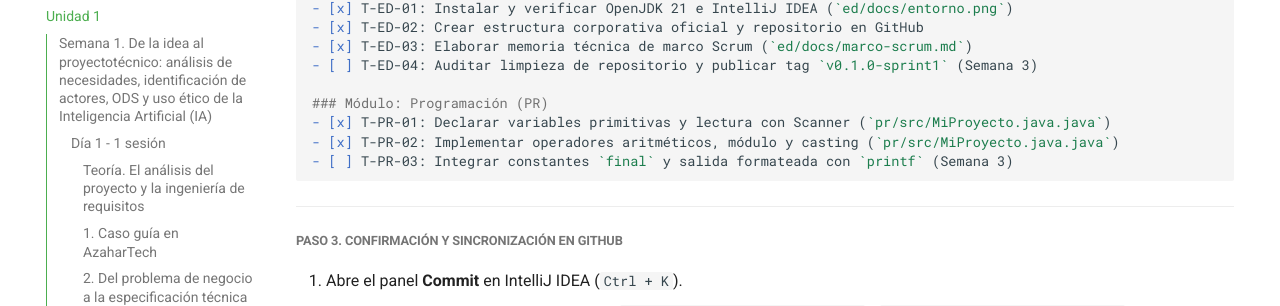
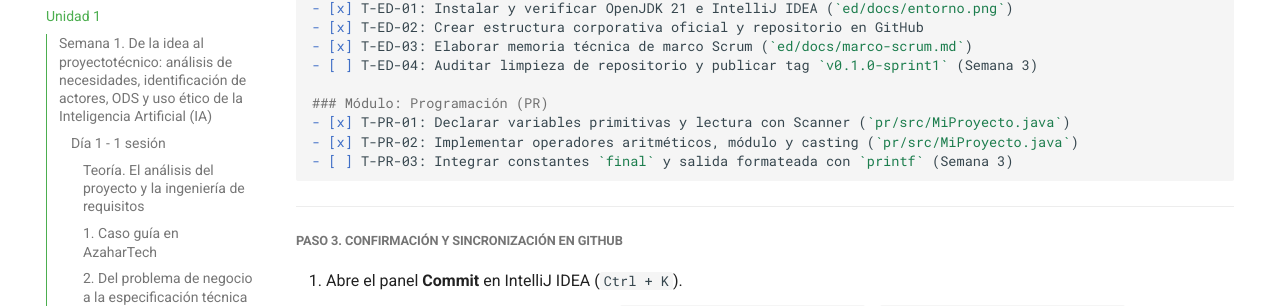
Before and after one commit to garmarcj/DAM-PI-20262027, an MkDocs documentation site: the page built from docs/unidad1.md, in a window 1280 px wide and 900 px high, scrolled down 7742 px. Shown: the part 147-453 px from the top of the window. Built offline with MkDocs 1.6.1 and Material for MkDocs 9.7.7, drawn with Linux system fonts in a browser that asks for light colours.

Commit message:
[Curso 2026-2027] Cambios menores de la  semana 3 en el Sprint 1

````diff
--- a/docs/unidad1.md
+++ b/docs/unidad1.md
@@ -318,8 +318,8 @@ El sistema se descompone en tres subsistemas funcionales coordinados:
 - [ ] T-ED-04: Auditar limpieza de repositorio y publicar tag `v0.1.0-sprint1` (Semana 3)
 
 ### Módulo: Programación (PR)
-- [x] T-PR-01: Declarar variables primitivas y lectura con Scanner (`pr/src/MiProyecto.java.java`)
-- [x] T-PR-02: Implementar operadores aritméticos, módulo y casting (`pr/src/MiProyecto.java.java`)
+- [x] T-PR-01: Declarar variables primitivas y lectura con Scanner (`pr/src/MiProyecto.java`)
+- [x] T-PR-02: Implementar operadores aritméticos, módulo y casting (`pr/src/MiProyecto.java`)
 - [ ] T-PR-03: Integrar constantes `final` y salida formateada con `printf` (Semana 3)
 ```
 
````
